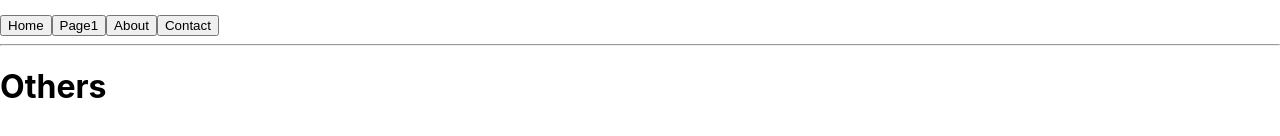
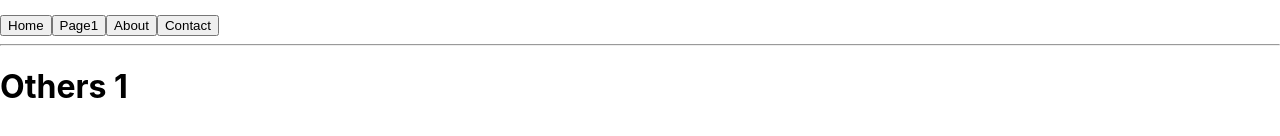
Before and after one commit to macroware-tanji/react-pwa, a React (Create React App) app: page /react-pwa/page1/1 in a window 1280 px wide. Shown: the part 184-320 px from the top of the page. Built offline with nearby package versions, Linux system fonts and the light colour scheme.

Commit message:
useParamsを使ってみる

```diff
--- a/src/App.js
+++ b/src/App.js
@@ -132,7 +132,7 @@ class App extends Component{
           <Route exact path="/"  element={<Layout/>}>
             <Route index element={<Home/>}/>
             <Route path="page1" element={<Page1 />} />
-            <Route path="page1/:id" element={<Others params={this.props.params}/>}/>
+            <Route path="page1/:id" element={<Others/>}/>
             <Route path="page1/me" element={<Me/>}/>
             <Route path="about" element={<About />} />
             <Route path="contact" element={<Contact />} />
--- a/src/Others.js
+++ b/src/Others.js
@@ -1,13 +1,18 @@
 import React,{ Component } from "react"
+import { useParams  } from 'react-router-dom'
+//import { withRouter } from 'react-router';
 
-export default class Others extends Component {
+class OthersClass extends Component {
     constructor(props){
         console.log("Others.constructor")
         super(props);
         // this.state = {
         //      state:0
         // }
-        console.log(this.props.params)
+        //console.log(this.props.params)
+        const {id} = this.props.params
+        this.is=id
+        console.log(id)
     }
     componentDidMount(){
         console.log("Others.componentDidMount")
@@ -18,8 +23,14 @@ export default class Others extends Component {
     render() {
         return (
             <div>
-                <h1>Others</h1>
+                <h1>Others {this.is}</h1>
             </div>
         )
     }
 }
+export default function Others(){
+    const params = useParams()
+    return (
+        <OthersClass params={params}/>
+    )
+}
--- a/src/index.js
+++ b/src/index.js
@@ -4,13 +4,12 @@ import './index.css';
 import App from './App';
 import * as serviceWorkerRegistration from './serviceWorkerRegistration';
 import reportWebVitals from './reportWebVitals';
-import { BrowserRouter, useNavigate, useParams } from 'react-router-dom'
+import { BrowserRouter, useNavigate } from 'react-router-dom'
 
 function AppWithNavigate(){
   const navigate = useNavigate()
-  const params = useParams()
   return (
-    <App navigate = {navigate} params = {params}/>
+    <App navigate = {navigate}/>
   )
 }
 
```
